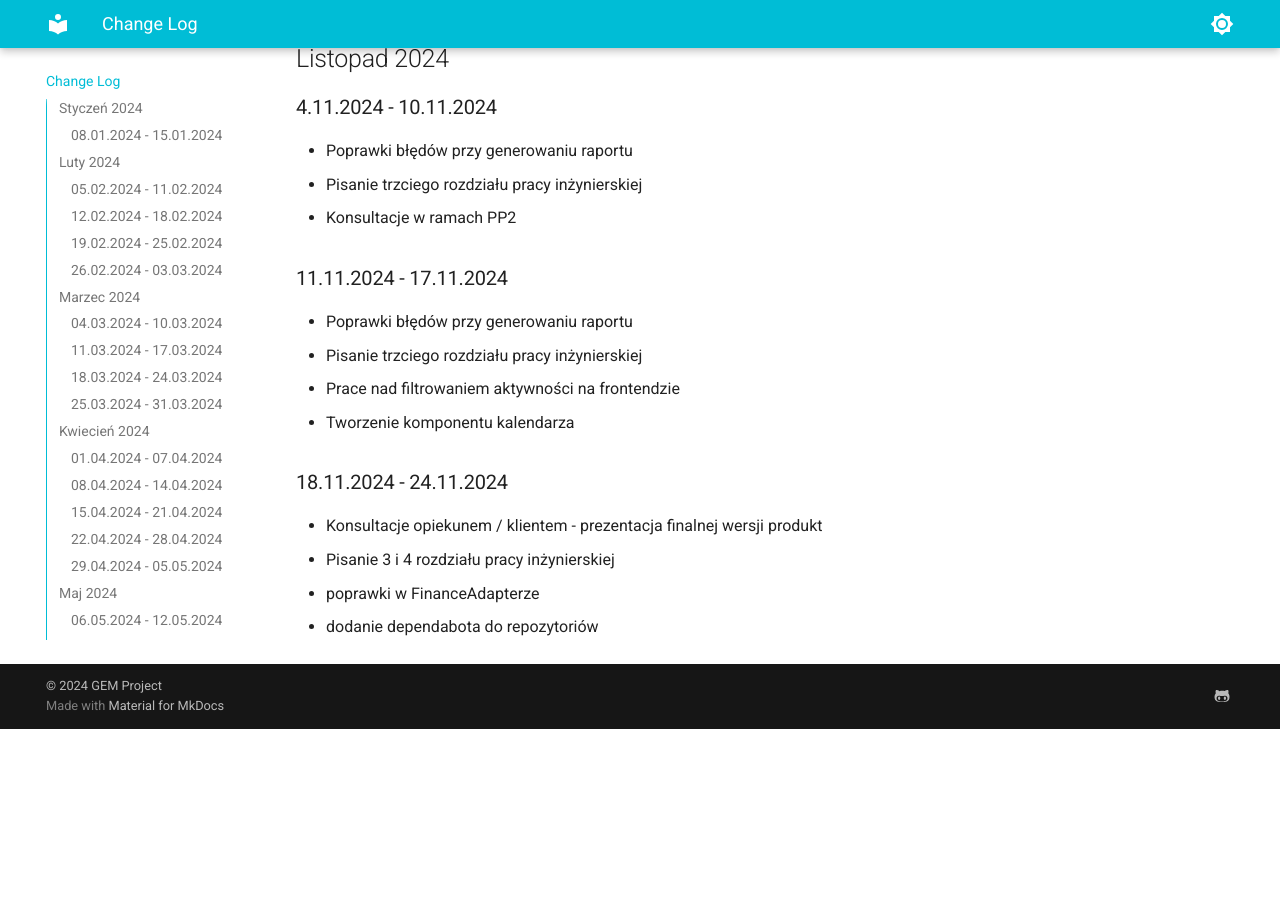
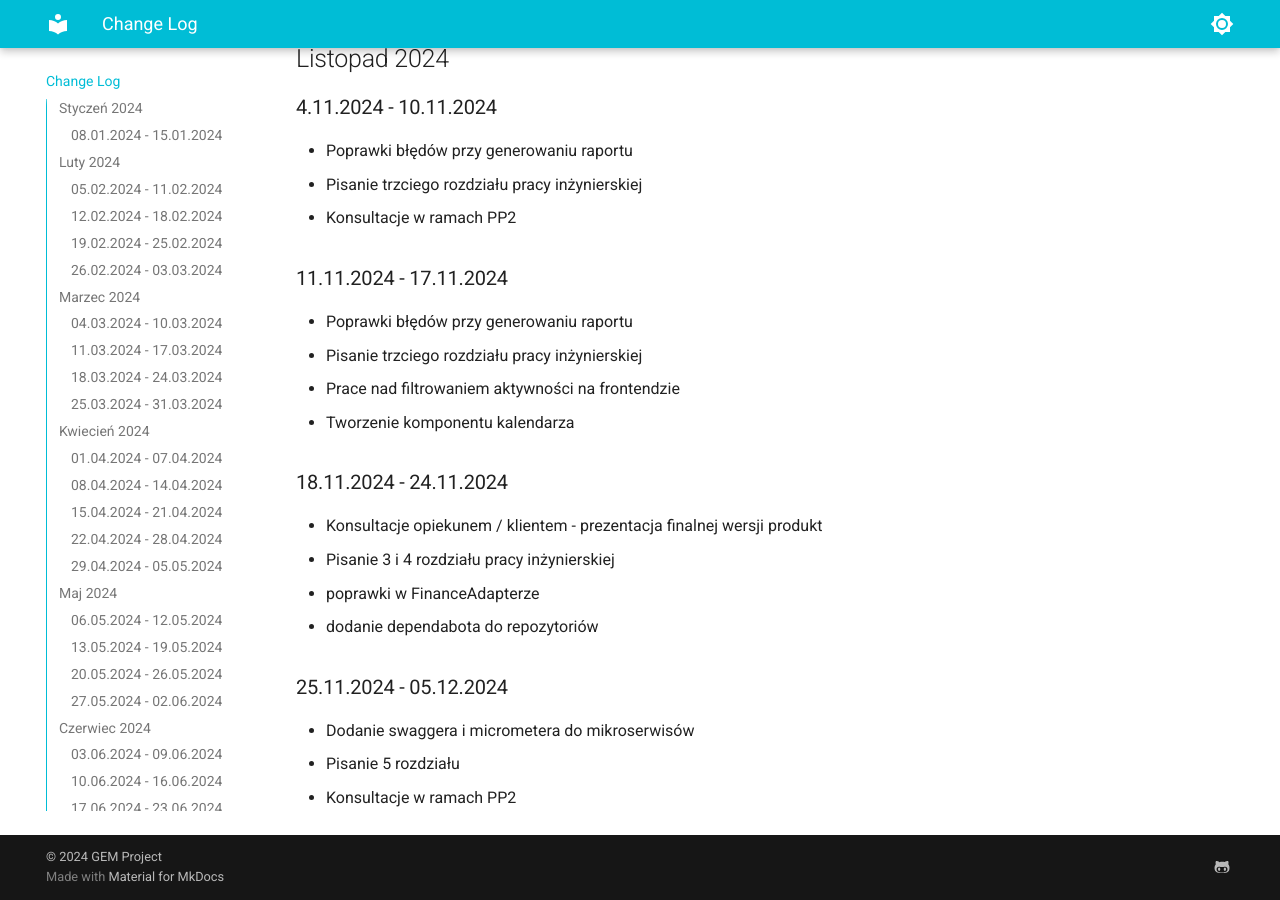
Before and after one commit to Group-Expense-Manager/gem-docs, an MkDocs documentation site: the page built from docs/change_log.md, in a window 1280 px wide and 900 px high, scrolled down 7406 px. Built offline with MkDocs 1.6.1 and Material for MkDocs 9.7.7, drawn with Linux system fonts in a browser that asks for light colours; before the commit the page ends 8135 px from its top, so only the background shows below that.

Commit message:
updated changelog

```diff
--- a/docs/change_log.md
+++ b/docs/change_log.md
@@ -187,3 +187,7 @@
 * Pisanie 3 i 4 rozdziału pracy inżynierskiej
 * poprawki w FinanceAdapterze
 * dodanie dependabota do repozytoriów
+### 25.11.2024 - 05.12.2024
+* Dodanie swaggera i micrometera do mikroserwisów
+* Pisanie 5 rozdziału
+* Konsultacje w ramach PP2
```
